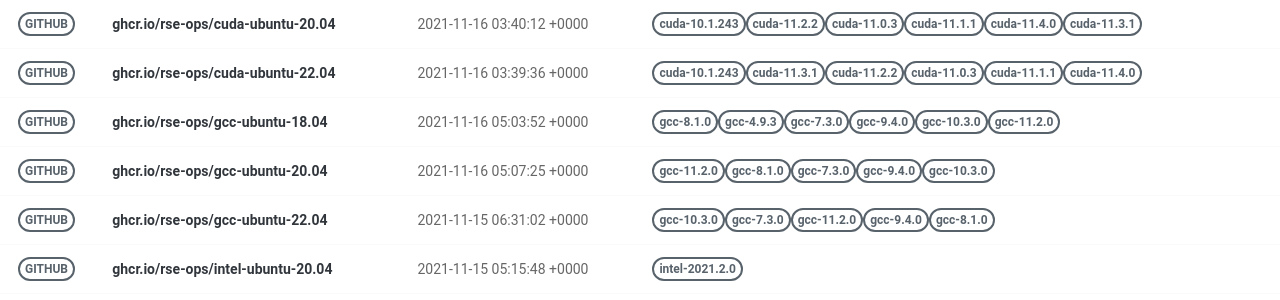
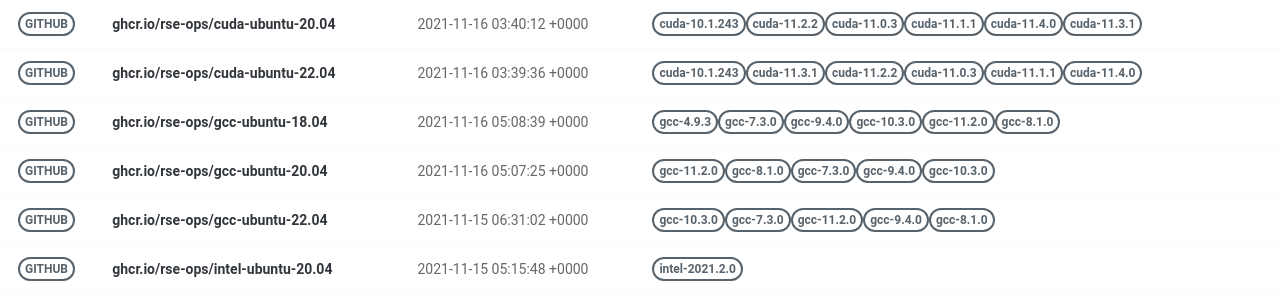
Before and after one commit to rse-ops/docker-images, a Jekyll site: the page built from pages/index.md, in a window 1280 px wide. Shown: the part 277-577 px from the top of the page. Built offline with Jekyll 4.4.1, drawn with Linux system fonts in a browser that asks for light colours; nearby versions of some CDN libraries.

Commit message:
Automated push to update library 2021-11-16

```diff
--- a/_library/ghcr.io-rse-ops-gcc-ubuntu-18.04.md
+++ b/_library/ghcr.io-rse-ops-gcc-ubuntu-18.04.md
@@ -1,14 +1,11 @@
 ---
 layout: container
 name: ghcr.io/rse-ops/gcc-ubuntu-18.04
-updated_at: 2021-11-16 05:03:52.455329
+updated_at: 2021-11-16 05:08:39.658212
 
 
 container_url: https://github.com/orgs/rse-ops/packages/container/package/gcc-ubuntu-18.04
 versions:
- - tag: gcc-8.1.0
-   dockerfile: https://github.com/rse-ops/docker-images/blob/main/ubuntu/gcc/Dockerfile
-   manifest: https://crane.ggcr.dev/manifest/ghcr.io/rse-ops/gcc-ubuntu-18.04:gcc-8.1.0
  - tag: gcc-4.9.3
    dockerfile: https://github.com/rse-ops/docker-images/blob/main/ubuntu/gcc/Dockerfile
    manifest: https://crane.ggcr.dev/manifest/ghcr.io/rse-ops/gcc-ubuntu-18.04:gcc-4.9.3
```
Also changed, not shown: other parts of _library/ghcr.io-rse-ops-gcc-ubuntu-18.04.md (+3 -0 lines).
